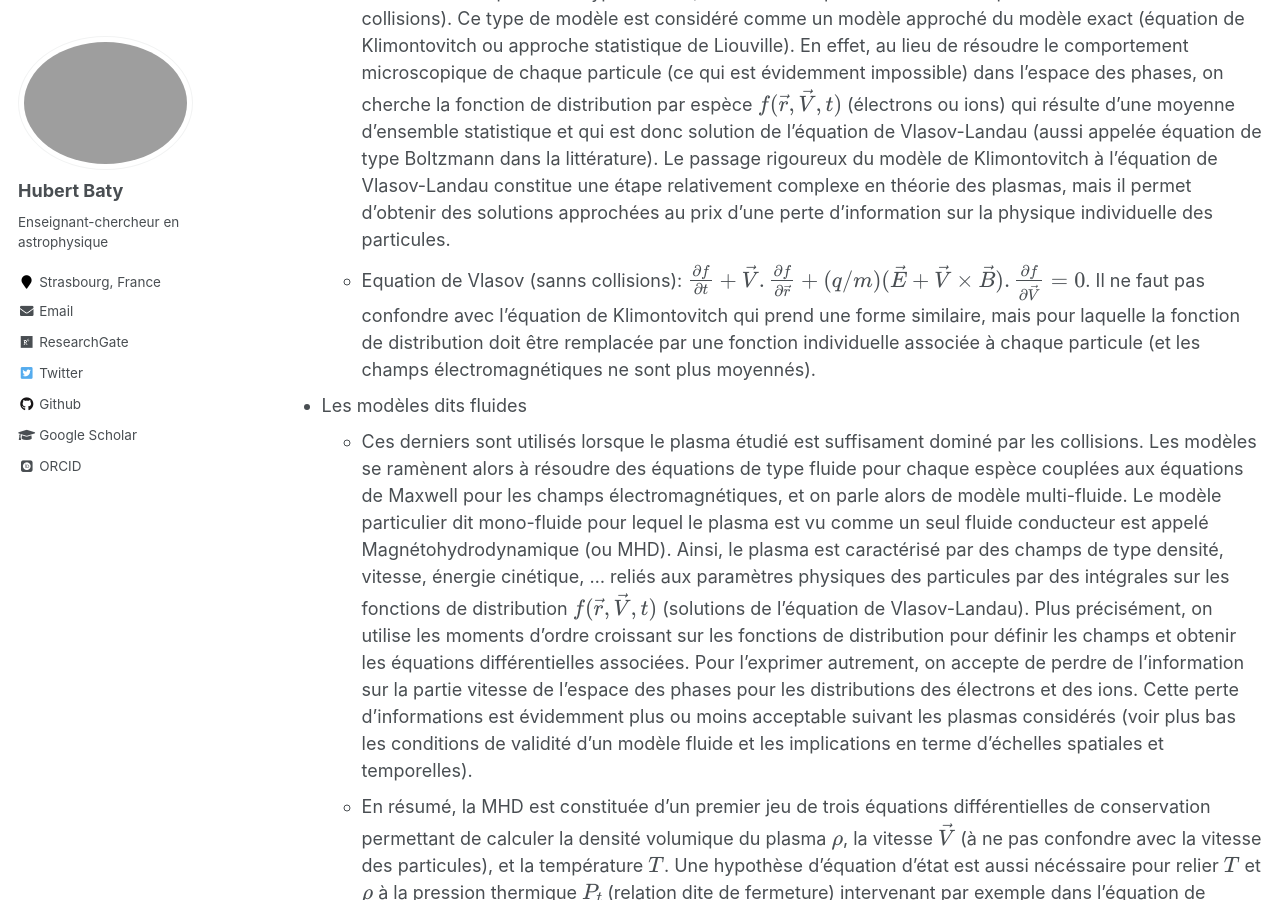
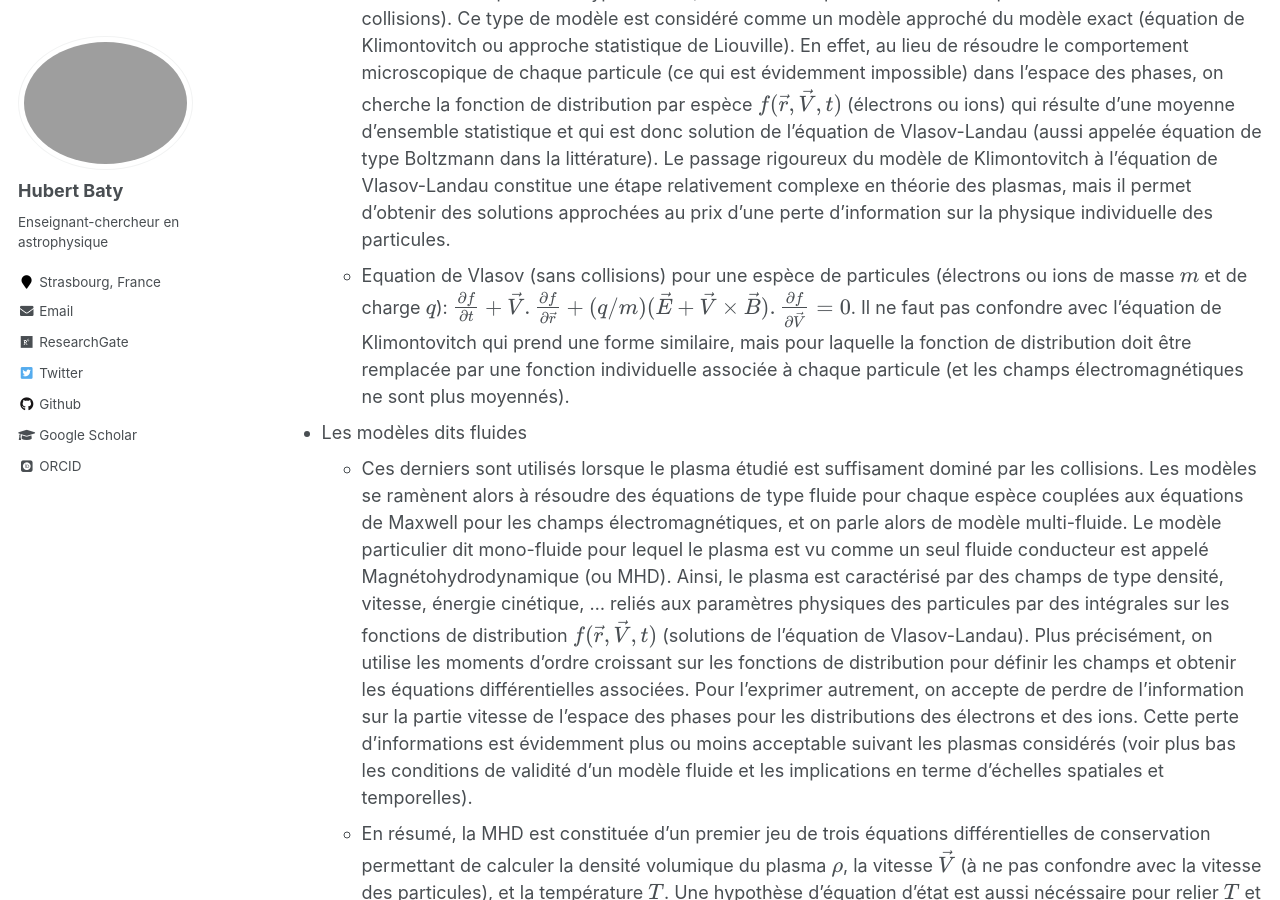
Before and after one commit to hubertbaty/hubertbaty.github.io, a Jekyll site: the page built from _pages/plasma.md, in a window 1280 px wide and 900 px high, scrolled down 3826 px. Built offline with Jekyll 4.4.1, drawn with Linux system fonts in a browser that asks for light colours; some web fonts are replaced; formulas are drawn with MathJax 3.

Commit message:
Update plasma.md

```diff
--- a/_pages/plasma.md
+++ b/_pages/plasma.md
@@ -57,7 +57,7 @@ Modèles de description des plasmas
 
 * Les modèles dits cinétiques
   * Ils sont utilisés lorsque le plasma étudié est dit non (ou peu) collisionnel, car les collisions sont peu fréquentes et donc influent peu le mouvement des particules (voir schéma ci-dessous). Il s'agit de résoudre une équation de type Vlasov (avec ou sans opérateur tenant compte d'un minimum de collisions). Ce type de modèle est considéré comme un modèle approché du modèle exact (équation de Klimontovitch ou approche statistique de Liouville). En effet, au lieu de résoudre le comportement microscopique de chaque particule (ce qui est évidemment impossible) dans l'espace des phases, on cherche la fonction de distribution par espèce $f (\vec r, \vec V, t)$ (électrons ou ions) qui résulte d'une moyenne d'ensemble statistique et qui est donc solution de l'équation de Vlasov-Landau (aussi appelée équation de type Boltzmann dans la littérature). Le passage rigoureux du modèle de Klimontovitch à l'équation de Vlasov-Landau constitue une étape relativement complexe en théorie des plasmas, mais il permet d'obtenir des solutions approchées au prix d'une perte d'information sur la physique individuelle des particules.
-  * Equation de Vlasov (sanns collisions): $ \frac {\partial f} {\partial t} + \vec V . \frac {\partial f} {\partial \vec r} + (q/m) (\vec E + \vec V \times \vec B) . \frac {\partial f} {\partial \vec V} = 0$. Il ne faut pas confondre avec l'équation de Klimontovitch qui prend une forme similaire, mais pour laquelle la fonction de distribution doit être remplacée par une fonction individuelle associée à chaque particule (et les champs électromagnétiques ne sont plus moyennés).
+  * Equation de Vlasov (sans collisions) pour une espèce de particules (électrons ou ions de masse $m$ et de charge $q$): $ \frac {\partial f} {\partial t} + \vec V . \frac {\partial f} {\partial \vec r} + (q/m) (\vec E + \vec V \times \vec B) . \frac {\partial f} {\partial \vec V} = 0$. Il ne faut pas confondre avec l'équation de Klimontovitch qui prend une forme similaire, mais pour laquelle la fonction de distribution doit être remplacée par une fonction individuelle associée à chaque particule (et les champs électromagnétiques ne sont plus moyennés).
 
 * Les modèles dits fluides
   * Ces derniers sont utilisés lorsque le plasma étudié est suffisament dominé par les collisions. Les modèles se ramènent alors à résoudre des équations de type fluide pour chaque espèce couplées aux équations de Maxwell pour les champs électromagnétiques, et on parle alors de modèle multi-fluide. Le modèle particulier dit mono-fluide pour lequel le plasma est vu comme un seul fluide conducteur est appelé Magnétohydrodynamique (ou MHD). Ainsi, le plasma est caractérisé par des champs de type densité, vitesse, énergie cinétique, ... reliés aux paramètres physiques des particules par des intégrales sur les fonctions de distribution $f (\vec r, \vec V, t)$ (solutions de l'équation de Vlasov-Landau). Plus précisément, on utilise les moments d'ordre croissant sur les fonctions de distribution pour définir les champs et obtenir les équations différentielles associées. Pour l'exprimer autrement, on accepte de perdre de l'information sur la partie vitesse de l'espace des phases pour les distributions des électrons et des ions. Cette perte d'informations est évidemment plus ou moins acceptable suivant les plasmas considérés (voir plus bas les conditions de validité d'un modèle fluide et les implications en terme d'échelles spatiales et temporelles).
```
